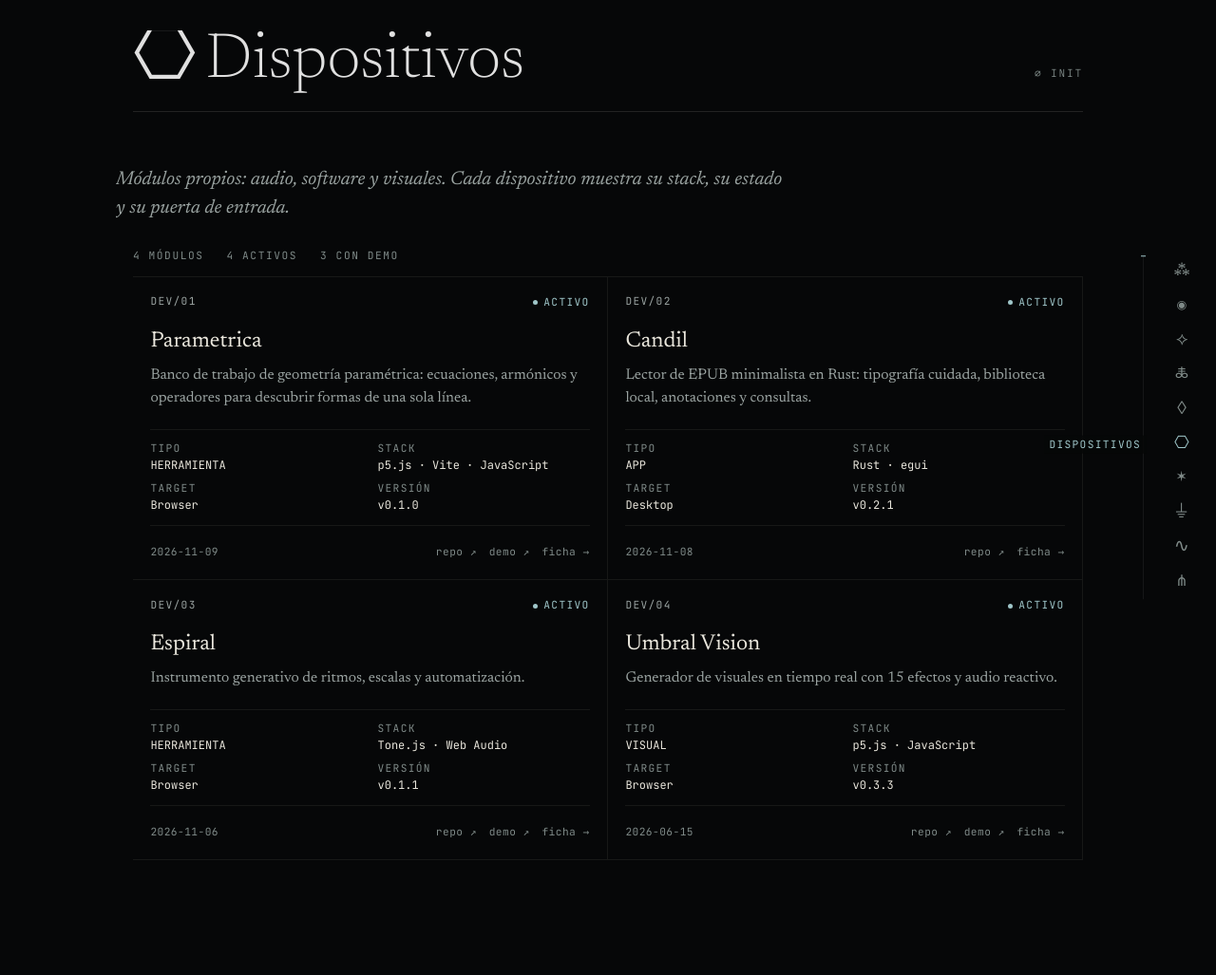
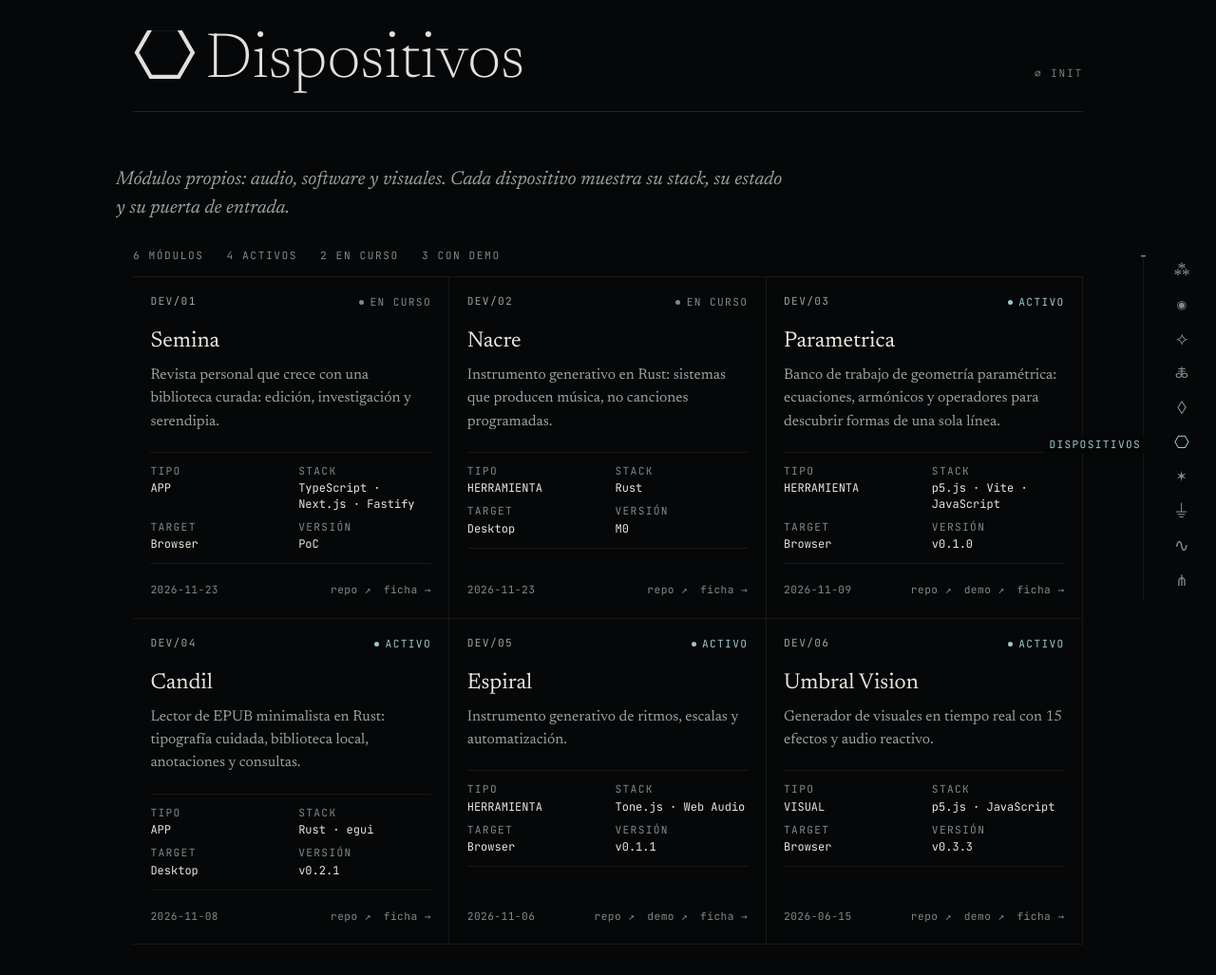
Before and after one commit to hugomoraga/kndl000, a Jekyll site: the page built from dispositivos/index.md, in a window 1280 px wide. Shown: the whole page at 95% size. Built offline with Jekyll 4.4.1, drawn with Linux system fonts in a browser that asks for light colours; before the commit the page ends 938 px from its top, so only the background shows below that.

Commit message:
feat(dispositivos): agrega Nacre y Semina en curso
El estado en-curso se muestra como "en curso" en el rack y en la ficha, y entra en el resumen y en el CMS.

```diff
--- a/_layouts/dispositivo.html
+++ b/_layouts/dispositivo.html
@@ -32,7 +32,8 @@
         <span class="dispositivo-meta__version">{{ page.version }}</span>
         {% endif %}
         {% if page.status %}
-        <span class="dispositivo-meta__status dispositivo-meta__status--{{ page.status }}">{{ page.status }}</span>
+        {% case page.status %}{% when "en-curso" %}{% assign _status_label = "en curso" %}{% else %}{% assign _status_label = page.status %}{% endcase %}
+        <span class="dispositivo-meta__status dispositivo-meta__status--{{ page.status }}">{{ _status_label }}</span>
         {% endif %}
         {% if page.date %}
         <span><time datetime="{{ page.date | date_to_xmlschema }}">{{ page.date | date: "%Y-%m-%d" }}</time></span>
--- a/admin/config.yml
+++ b/admin/config.yml
@@ -401,7 +401,7 @@ collections:
         widget: select
         required: false
         default: activo
-        options: [activo, experimental, archivado]
+        options: [activo, en-curso, experimental, archivado]
       - { label: "Demo URL", name: demo_url, widget: string, required: false }
       - { label: "Repo URL", name: repo, widget: string, required: false }
       - { label: Formats, name: formats, widget: string, required: false }
--- a/assets/css/dispositivo.css
+++ b/assets/css/dispositivo.css
@@ -71,7 +71,8 @@ body.dispositivo-detail .dispositivo-page__lead {
   color: var(--umbral-trace);
 }
 
-.dispositivo-meta__status--experimental {
+.dispositivo-meta__status--experimental,
+.dispositivo-meta__status--en-curso {
   color: var(--event-amber);
 }
 
--- /dev/null
+++ b/content/collections/_dispositivos/nacre.md
@@ -0,0 +1,29 @@
+---
+title: Nacre
+date: 2026-11-23
+kind: tool
+tech: Rust
+version: M0
+status: en-curso
+repo: https://github.com/quicio/nacre
+platform: Desktop
+description: "Instrumento generativo en Rust: sistemas que producen música, no canciones programadas."
+---
+
+**Nacre** es un instrumento musical generativo escrito en Rust. No es un DAW, ni un secuenciador, ni un modular: pide cómo evoluciona un sistema sonoro y lo deja funcionar.
+
+→ [Repositorio](https://github.com/quicio/nacre)
+
+## Qué busca
+
+- Drones, ritmos orgánicos, timbres metálicos y movimiento armónico. La referencia es material —piedra, metal, agua— no un efecto de videojuego.
+- Un motor generativo de primera clase: eventos, semillas y evolución, separado del audio.
+- Un agente que inspecciona y propone cambios audibles y reversibles. El instrumento no depende de un proveedor de IA para sonar.
+
+## Estado
+
+Fase M0: la fundación del workspace está implementada. No hay dispositivo de audio, DSP musical ni interfaz todavía. La licencia no está definida.
+
+## Repositorio
+
+[quicio/nacre](https://github.com/quicio/nacre).
--- /dev/null
+++ b/content/collections/_dispositivos/semina.md
@@ -0,0 +1,33 @@
+---
+title: Semina
+date: 2026-11-23
+kind: app
+tech: TypeScript · Next.js · Fastify
+version: PoC
+status: en-curso
+repo: https://github.com/quicio/semina
+formats: Web
+platform: Browser
+description: "Revista personal que crece con una biblioteca curada: edición, investigación y serendipia."
+---
+
+**Semina** es una revista personal que crece con una biblioteca curada. Toma libros, documentos, artículos, imágenes y notas, y los presenta en tres lecturas: una edición diaria finita, una investigación que cruza fuentes y conexiones inesperadas entre disciplinas.
+
+→ [Repositorio](https://github.com/quicio/semina)
+
+## Qué tiene
+
+- Edición diaria de 10–20 minutos, con cierre explícito. Sin scroll infinito ni likes.
+- Investigación semanal que separa evidencia de interpretación y puede rastrear cada afirmación hasta un fragmento de la biblioteca.
+- Exploración serendípica, presentada como posibilidad, no como verdad.
+- Biblioteca personal, colecciones, perfiles editoriales y una prueba de concepto local.
+
+## Estado
+
+Las fases 0–8 están completadas. Siguen en curso el perfil de ejecución y el feedback entre modos. La revista con invitados todavía no está construida. Hay una sola cuenta por instalación.
+
+El repositorio es privado: el enlace solo abre para quien tiene acceso.
+
+## Repositorio
+
+[quicio/semina](https://github.com/quicio/semina).
--- a/dispositivos/index.md
+++ b/dispositivos/index.md
@@ -13,10 +13,12 @@ back: false
 {% assign sorted = site.dispositivos | sort: "date" | reverse %}
 {% assign _module_count = sorted | size %}
 {% assign _active_count = 0 %}
+{% assign _course_count = 0 %}
 {% assign _online_count = 0 %}
 {% for d in sorted %}
   {% assign _state = d.status | default: "activo" %}
   {% if _state == "activo" %}{% assign _active_count = _active_count | plus: 1 %}{% endif %}
+  {% if _state == "en-curso" %}{% assign _course_count = _course_count | plus: 1 %}{% endif %}
   {% if d.demo_url %}{% assign _online_count = _online_count | plus: 1 %}{% endif %}
 {% endfor %}
 
@@ -24,6 +26,7 @@ back: false
   <div class="device-rack__bar" aria-label="Resumen de dispositivos">
     <span>{{ _module_count }} {% if _module_count == 1 %}módulo{% else %}módulos{% endif %}</span>
     <span>{{ _active_count }} {% if _active_count == 1 %}activo{% else %}activos{% endif %}</span>
+    {% if _course_count > 0 %}<span>{{ _course_count }} en curso</span>{% endif %}
     <span>{{ _online_count }} con demo</span>
   </div>
 
@@ -32,10 +35,11 @@ back: false
       {% assign label = d.list_title | default: d.title %}
       {% assign kind = d.kind | default: "tool" %}
       {% assign state = d.status | default: "activo" %}
+      {% case state %}{% when "en-curso" %}{% assign state_label = "en curso" %}{% else %}{% assign state_label = state %}{% endcase %}
       <article class="device-module" aria-labelledby="device-module-{{ forloop.index }}">
         <header class="device-module__head">
           <span class="device-module__addr">DEV/{{ forloop.index | prepend: "0" | slice: -2, 2 }}</span>
-          <span class="device-module__status device-module__status--{{ state }}">{{ state }}</span>
+          <span class="device-module__status device-module__status--{{ state }}">{{ state_label }}</span>
         </header>
 
         <h2 class="device-module__title" id="device-module-{{ forloop.index }}">
```
Also changed, not shown: DESIGN.md (+1 -1 lines), ESTRUCTURA.md (+1 -1 lines), assets/css/style.css.
